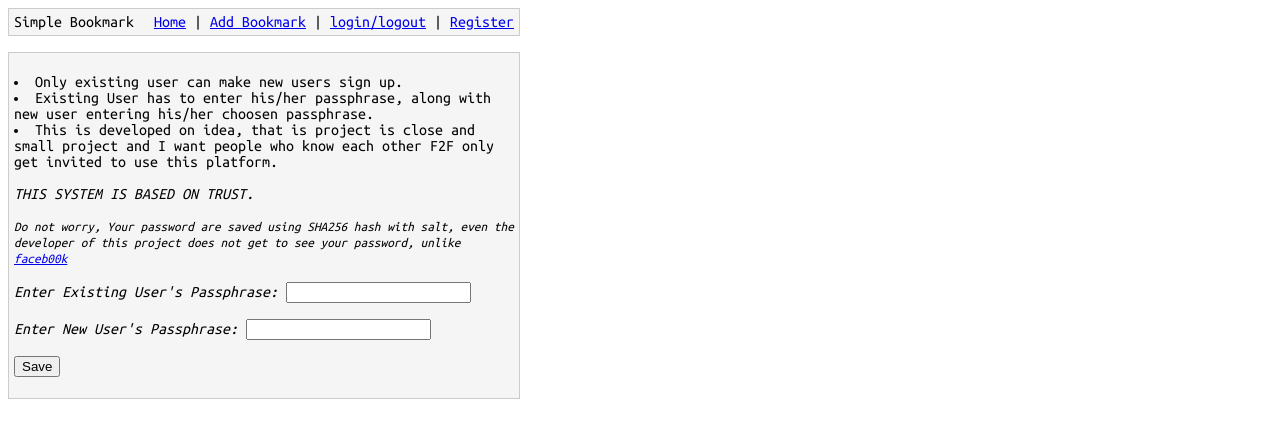
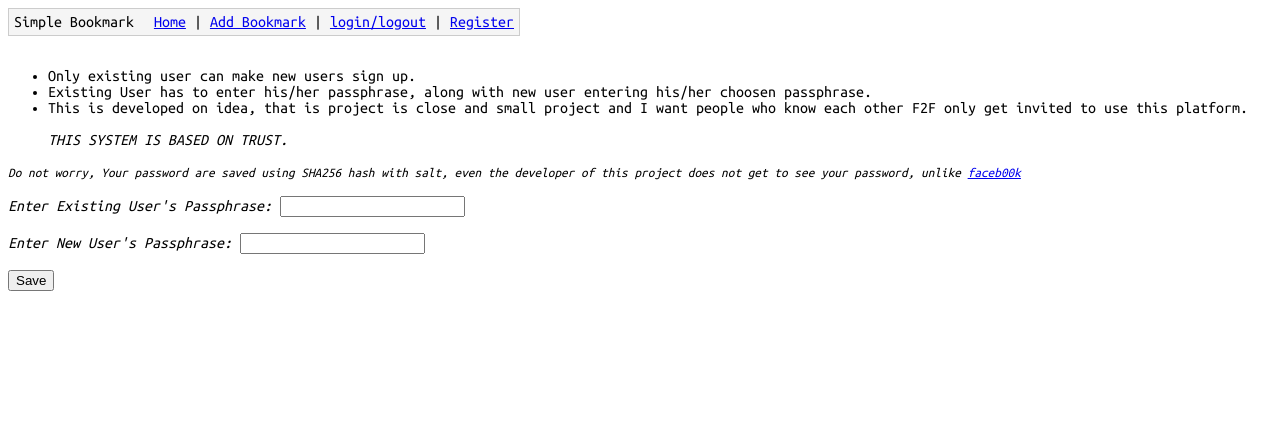
Before and after one commit to vishvanath45/simple_bookmark, a Flask app: page /signup in a window 1280 px wide. Shown: the top 438 px of the page. Run offline with Flask 2, Linux system fonts and the light colour scheme.

Commit message:
remove block div

```diff
--- a/templates/signup.html
+++ b/templates/signup.html
@@ -1,17 +1,18 @@
 {% extends 'base.html' %}
 {% block body %}
 <br>
-    <div style="width:500px; background-color:#f5f5f5; border:solid 1px #cccccc; padding:5px;">
+
 
 
     <form action ="{{ url_for('signup')}}" method="post">
         {{ signupform.csrf_token }}
-        <p>
+
+            <ul>
             <li>Only existing user can make new users sign up.<br>
             <li>Existing User has to enter his/her passphrase, along with new user entering his/her choosen passphrase.<br>
             <li>This is developed on idea, that is project is close and small project and I want people who know each other F2F only get invited to use this platform.<br><br>
             <i>THIS SYSTEM IS BASED ON TRUST.<i>
-        <p>
+            </ul>
             <small>Do not worry, Your password are saved using SHA256 hash with salt, even the developer of this project does not get to see your password, unlike <a href= "https://krebsonsecurity.com/2019/03/facebook-stored-hundreds-of-millions-of-user-passwords-in-plain-text-for-years/">faceb00k</a></small>
         <br>
         <br>
@@ -24,5 +25,5 @@
         <button type="submit"><span>Save</span></button>
     </form>
 
-    </div>
+
 {% endblock body%}
```
